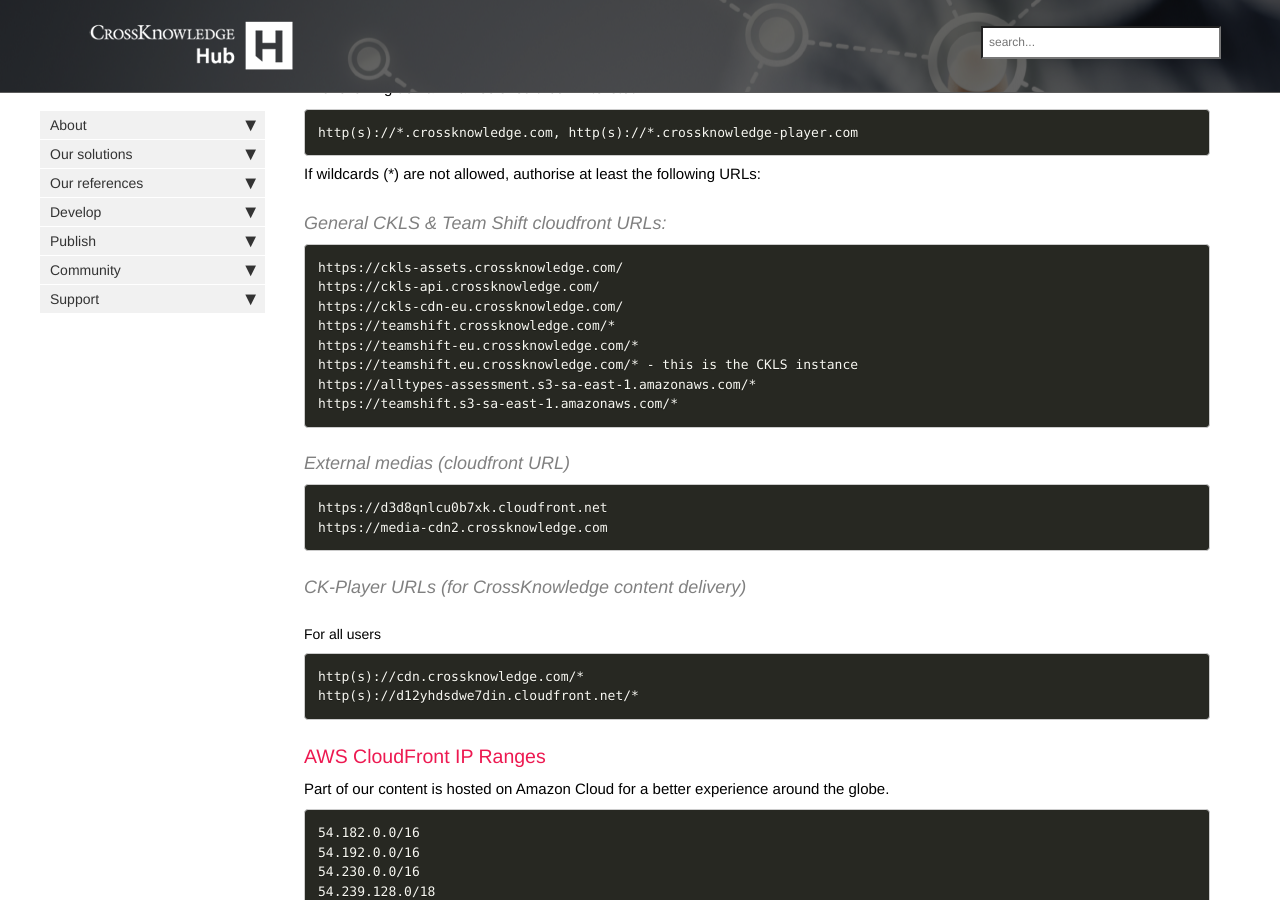
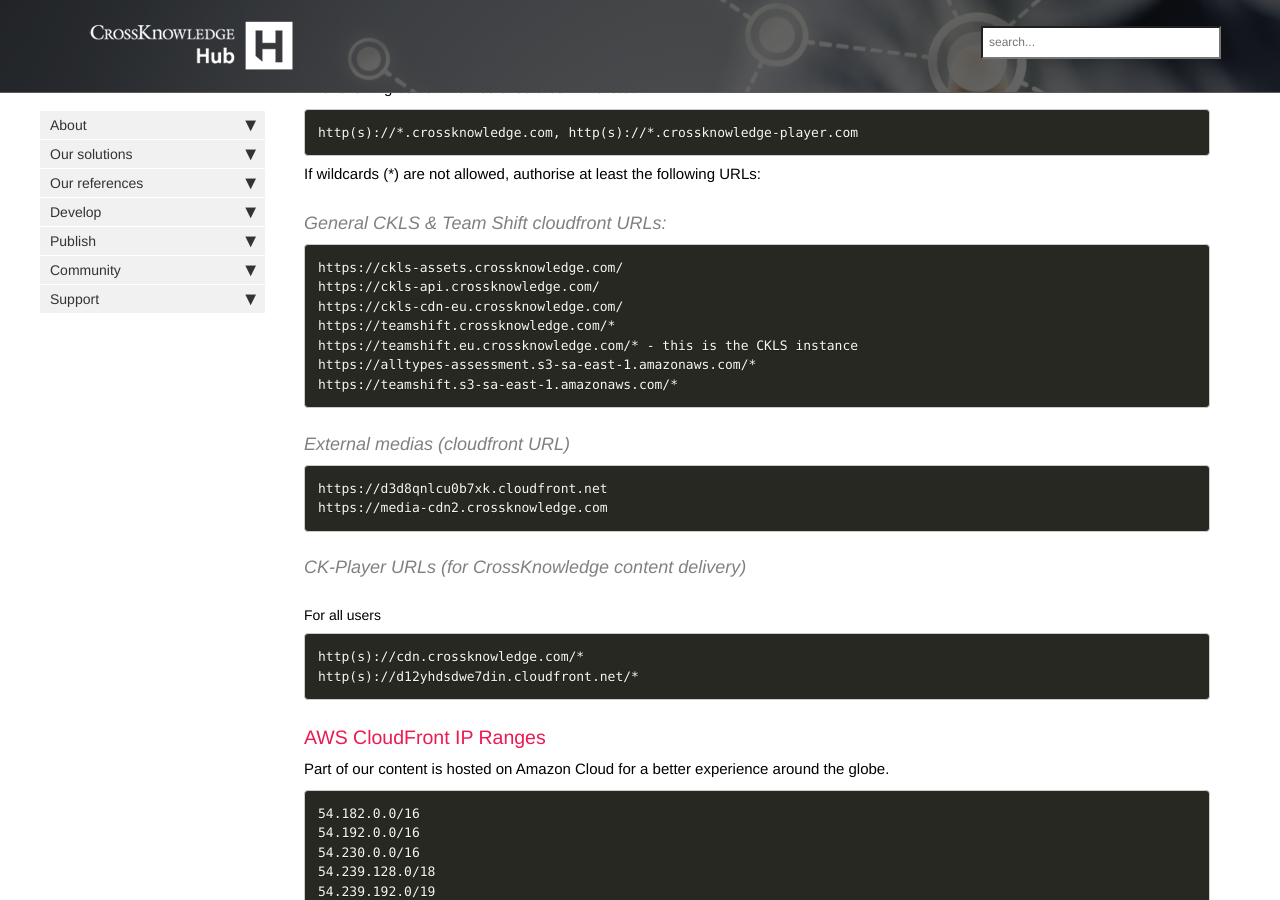
Before and after one commit to CrossKnowledgeIntegration/CrossKnowledgeIntegration.github.io, a Jekyll site: the page built from pages/prerequisites/teamshift.md, in a window 1280 px wide and 900 px high, scrolled down 1446 px. Built offline with Jekyll 4.4.1, drawn with Linux system fonts in a browser that asks for light colours; nearby versions of some CDN libraries; comment, search, counter and statistics services are not loaded; part of the change alters nothing that is shown.

Commit message:
Update teamshift.md

```diff
--- a/pages/prerequisites/teamshift.md
+++ b/pages/prerequisites/teamshift.md
@@ -103,7 +103,6 @@ https://ckls-assets.crossknowledge.com/
 https://ckls-api.crossknowledge.com/
 https://ckls-cdn-eu.crossknowledge.com/
 https://teamshift.crossknowledge.com/*
-https://teamshift-eu.crossknowledge.com/*
 https://teamshift.eu.crossknowledge.com/* - this is the CKLS instance
 https://alltypes-assessment.s3-sa-east-1.amazonaws.com/*
 https://teamshift.s3-sa-east-1.amazonaws.com/*
```
